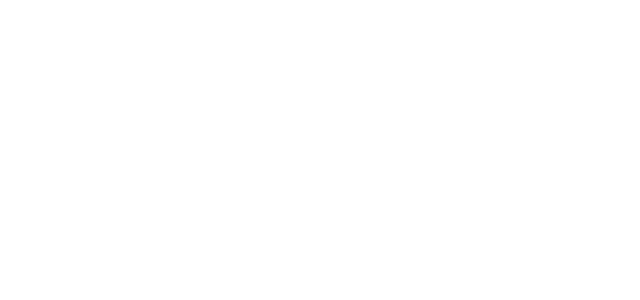
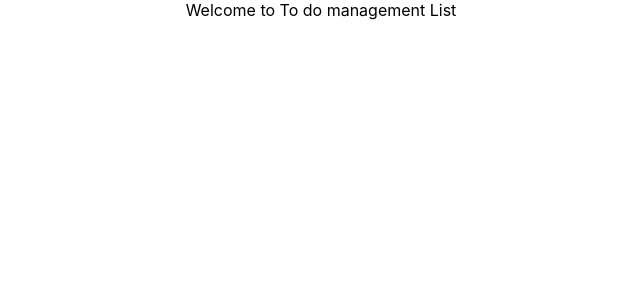
Before and after one commit to rahulraj25/task-management-frontend, a React (Create React App) app: page / in a window 1280 px wide. Shown: the top 300 px of the page, without its empty margins (319-959 px from the left). Built offline with nearby package versions, Linux system fonts and the light colour scheme.

Commit message:
Added title changes in index.html

```diff
--- a/public/index.html
+++ b/public/index.html
@@ -24,7 +24,7 @@
       work correctly both with client-side routing and a non-root public URL.
       Learn how to configure a non-root public URL by running `npm run build`.
     -->
-    <title>React App</title>
+    <title>To-Do Management List</title>
   </head>
   <body>
     <noscript>You need to enable JavaScript to run this app.</noscript>
--- a/src/App.js
+++ b/src/App.js
@@ -4,7 +4,7 @@
 import "bootstrap/dist/css/bootstrap-grid.min.css";
 
 function App() {
-  return <div className="App"></div>;
+  return <div className="App">Welcome to To do management List</div>;
 }
 
 export default App;
```
